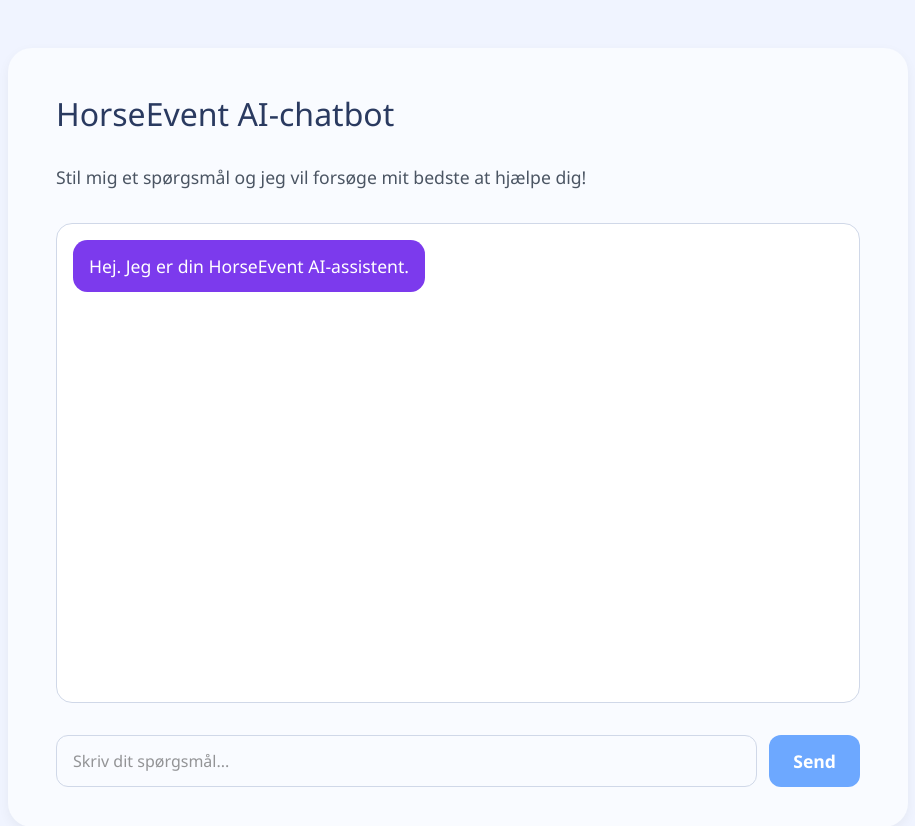
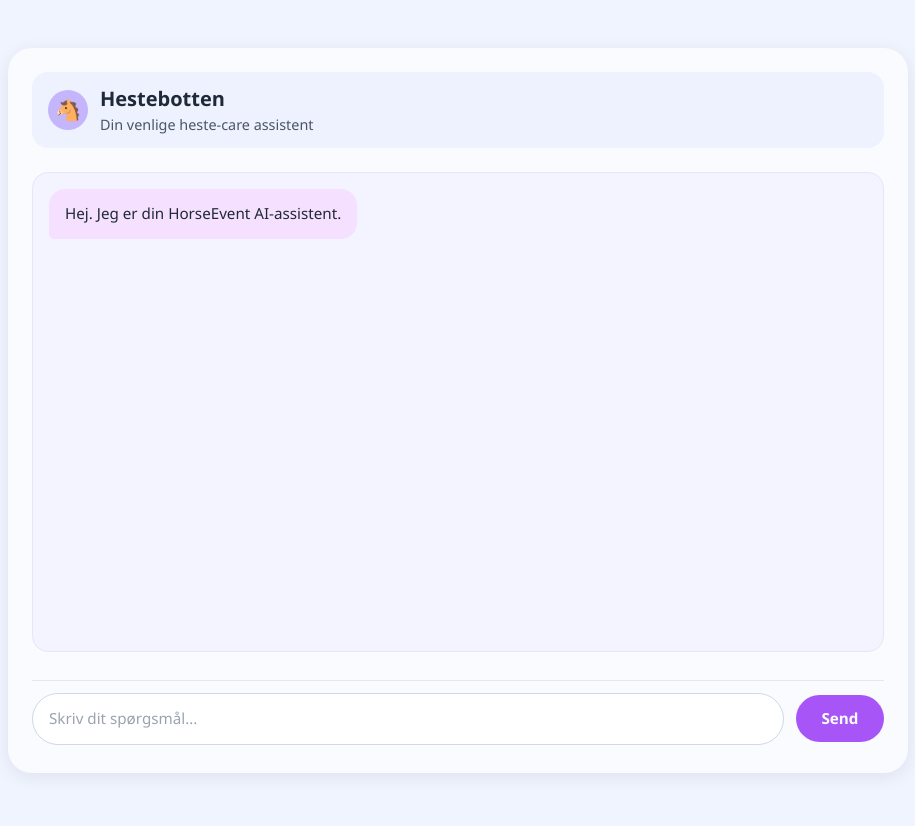
Before and after one commit to LarsHrJensen/HorseEvent, a Next.js app in the folder react-project/: page /chatbot in a window 1280 px wide. Shown: the top 826 px of the page, without its empty margins (182-1097 px from the left). Built offline with nearby package versions, Linux system fonts and the light colour scheme.

Commit message:
Chatbot layout ændringer for at matche wireframe

```diff
--- a/react-project/src/app/chatbot/chatbot.css
+++ b/react-project/src/app/chatbot/chatbot.css
@@ -1,124 +1,149 @@
 .chatbotContainer {
     max-width: 900px;
     margin: 3rem auto;
-    padding: 2.5rem 3rem; /* indre afstand */
+    padding: 1.5rem 1.5rem 1.75rem;
     background-color: #f9fbff;
-    color: #2d2d2d; /* mørk tekst */
-    font-size: 1.1rem;
     font-family: "Segoe UI", sans-serif;
-    line-height: 1.6; /* linjeafstand */
-    border-radius: 1.5rem; /* afrundede hjørner */
-    box-shadow: 0 4px 12px rgba(0, 0, 0, 0.05);
+    border-radius: 1.5rem;
+    box-shadow: 0 4px 18px rgba(15, 23, 42, 0.08);
     display: flex;
     flex-direction: column;
-    gap: 1rem; /* afstand mellem elementer */
+    gap: 1rem;
 }
 
-    /* Titel */
-    .chatbotContainer h1 {
-        font-size: 2rem;
-        font-weight: 500;
-        color: #2a3a60;
-        margin-bottom: 0.5rem;
-    }
+.chatHeader {
+    display: flex;
+    align-items: center;
+    gap: 0.75rem;
+    padding: 0.75rem 1rem;
+    background-color: #eef2ff;
+    border-radius: 1rem;
+}
 
-    /* Beskrivelse */
-    .chatbotContainer p {
-        margin: 0;
-        color: #4b5563;
-    }
+/* Rund avatar med hest-emoji */
+.chatHeaderAvatar {
+    width: 40px;
+    height: 40px;
+    border-radius: 999px;
+    background-color: #c4b5fd; /* mørkere lilla */
+    display: flex;
+    align-items: center;
+    justify-content: center;
+    font-size: 1.3rem;
+}
+
+/* Titel + undertekst */
+.chatHeaderText h1 {
+    margin: 0;
+    font-size: 1.25rem;
+    font-weight: 600;
+    color: #1f2937;
+}
+
+.chatHeaderSubtitle {
+    margin: 0;
+    font-size: 0.9rem;
+    color: #4b5563;
+}
 
 /* Chat-vindue (fast højde + scroll) */
 .chatWindow {
-    margin-top: 1rem;
+    margin-top: 0.5rem;
     padding: 1rem;
     border-radius: 1rem;
-    background-color: #fff; /* hvid baggrund */
-    border: 1px solid #d0d8e8; /* lys kant */
-    height: 480px; /* FAST højde på tekst-rummet */
-    overflow-y: auto; /* rul når der er mange beskeder */
+    background-color: #f3f4ff;
+    border: 1px solid #e5e7f5;
+    height: 480px; /* fast højde */
+    overflow-y: auto;
     display: flex;
     flex-direction: column;
-    gap: 0.75rem; /* afstand mellem beskeder */
+    gap: 0.75rem;
 }
 
-/* Besked-boble */
+/* Fælles for alle besked-bobler */
 .chatMessage {
-    padding: 0.75rem 1rem;
-    border-radius: 0.9rem;
+    padding: 0.85rem 1rem;
+    border-radius: 1rem;
     max-width: 75%;
-    white-space: pre-wrap; /* behold linjeskift */
+    white-space: pre-wrap;
+    line-height: 1.5;
+    font-size: 0.95rem;
 }
 
 /* Bot-besked */
 .chatMessageBot {
-    align-self: flex-start; /* venstre side */
-    background-color: #7c3aed; /* grå baggrund */
-    border: none;
-    border-radius: 0.9rem;
+    align-self: flex-start;
+    background-color: #f5e1ff; /* lys lilla */
+    color: #1f2937;
+    border-radius: 1rem 1rem 1rem 0.3rem;
 }
-
-
-    .chatMessageBot p {
-    color: white !important; /* tvinger hvid tekst */
-    }
 
 
 
 /* Bruger-besked */
 .chatMessageUser {
     align-self: flex-end;
-    background-color: #6da8ff;
-    border: none;
-    border-radius: 0.9rem;
+    background-color: #e0f2fe; /* lys blå */
+    color: #111827;
+    border-radius: 1rem 1rem 0.3rem 1rem;
 }
 
-    /* 🔴 Gør tekst i brugerens bobler rød */
-    .chatMessageUser p {
-        color: white !important;
-    }
+/* Fjern ekstra margin på p inde i bobler */
+.chatMessage p {
+    margin: 0;
+}
 
 /* Input-række */
 .chatInputRow {
-    margin-top: 1rem;
+    margin-top: 0.75rem;
+    padding-top: 0.75rem;
+    border-top: 1px solid #e5e7eb;
     display: flex;
     gap: 0.75rem;
+    align-items: center;
 }
 
 /* Input-felt */
 .chatInput {
     flex: 1;
-    padding: 0.75rem 1rem;
-    border-radius: 0.75rem;
+    padding: 0.85rem 1rem;
+    border-radius: 999px;
     border: 1px solid #d0d8e8;
-    font-size: 1rem;
+    font-size: 0.95rem;
     outline: none;
+    background-color: #ffffff;
 }
 
-    /* Input ved fokus */
+    .chatInput::placeholder {
+        color: #9ca3af;
+    }
+
     .chatInput:focus {
-        border-color: #6da8ff;
-        box-shadow: 0 0 0 3px rgba(109, 168, 255, 0.2);
+        border-color: #a855f7;
+        box-shadow: 0 0 0 3px rgba(168, 85, 247, 0.25);
     }
 
 /* Send-knap */
 .chatSendButton {
-    padding: 0.75rem 1.5rem;
-    border-radius: 0.75rem;
+    padding: 0.75rem 1.6rem;
+    border-radius: 999px;
     border: none;
-    background-color: #6da8ff;
-    color: #fff;
+    background-color: #a855f7;
+    color: #ffffff;
     font-weight: 600;
+    font-size: 0.95rem;
     cursor: pointer;
-    transition: background-color 0.2s ease;
+    transition: background-color 0.15s ease, transform 0.05s ease;
 }
 
-    /* Hover-effekt */
     .chatSendButton:hover {
-        background-color: #4a90f5;
+        background-color: #9333ea;
     }
 
-    /* Deaktiveret knap */
+    .chatSendButton:active {
+        transform: translateY(1px);
+    }
+
     .chatSendButton:disabled {
         opacity: 0.6;
         cursor: default;
--- a/react-project/src/app/chatbot/page.js
+++ b/react-project/src/app/chatbot/page.js
@@ -1,26 +1,20 @@
-"use client"; // gør komponenten til en klientkomponent (Next.js)
+"use client";
 
 import { useState, useEffect, useRef } from "react";
-import "./chatbot.css"; // importerer styling til chatbotten
+import "./chatbot.css";
 
-// URL til backend-API'et
-const API_URL = "http://localhost:8000";
+const API_URL = "http://localhost:8000"; // backend-url
 
 export default function ChatbotPage() {
-    // State til at gemme beskeder i chatten
     const [messages, setMessages] = useState([
         {
-            id: "welcome", // unik ID
-            sender: "bot", // afsender (bot eller user)
+            id: "welcome",
+            sender: "bot",
             text:
                 "Hej. Jeg er din HorseEvent AI-assistent.\n",
         },
     ]);
-
-    // State til brugerens inputfelt
     const [input, setInput] = useState("");
-
-    // State til at vise om der sendes/loading
     const [loading, setLoading] = useState(false);
 
     // Reference til chatvinduet (for at kunne auto-scrrolle)
@@ -84,18 +78,23 @@
                 },
             ]);
         } finally {
-            setLoading(false); // færdig med at loade
+            setLoading(false);
         }
     };
 
     // HTML-layout til chatgrænsefladen
     return (
         <div className="chatbotContainer">
-            <h1>HorseEvent AI-chatbot</h1>
-            <p>
-                Stil mig et spørgsmål og jeg vil forsøge mit bedste at hjælpe dig!
-
-            </p>
+            {/* Header ala screenshot */}
+            <div className="chatHeader">
+                <div className="chatHeaderAvatar">🐴</div>
+                <div className="chatHeaderText">
+                    <h1>Hestebotten</h1>
+                    <p className="chatHeaderSubtitle">
+                        Din venlige heste-care assistent
+                    </p>
+                </div>
+            </div>
 
             {/* Besked-vindue */}
             <div className="chatWindow" ref={chatWindowRef}>
```
